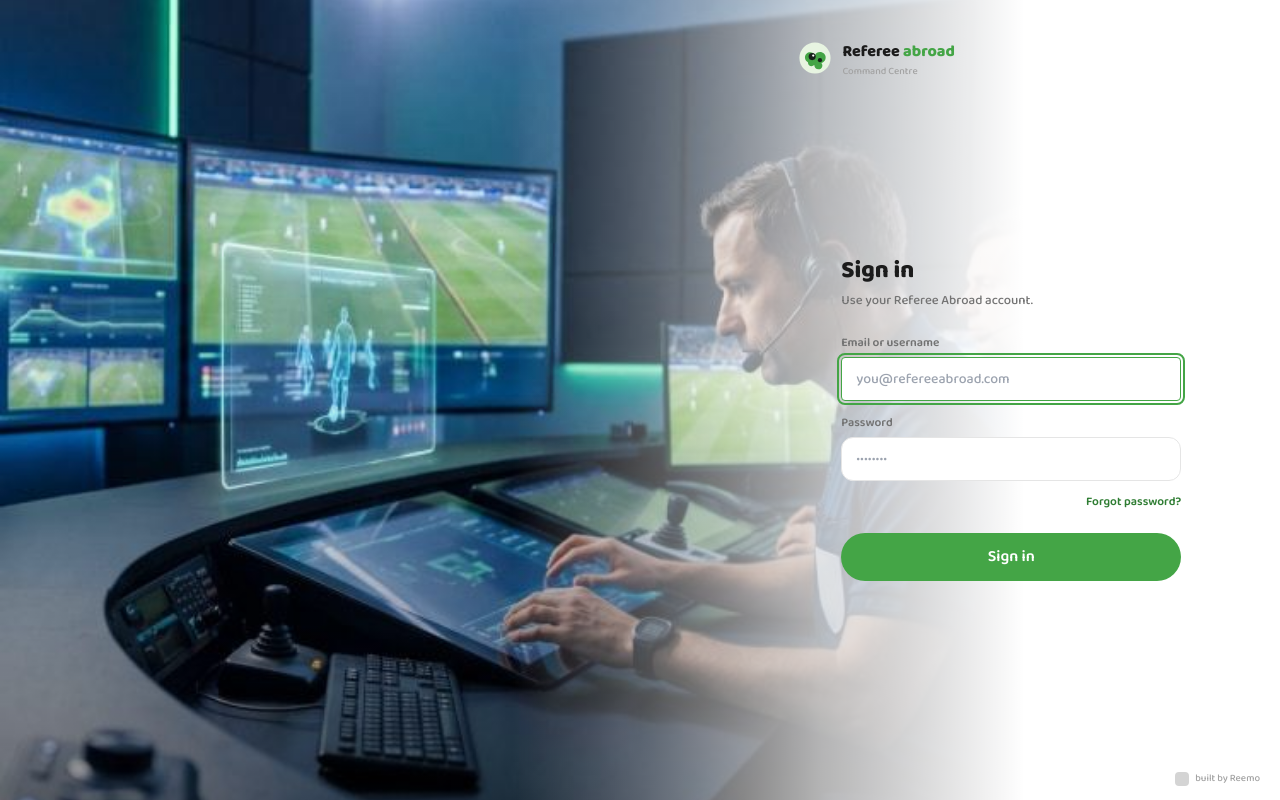
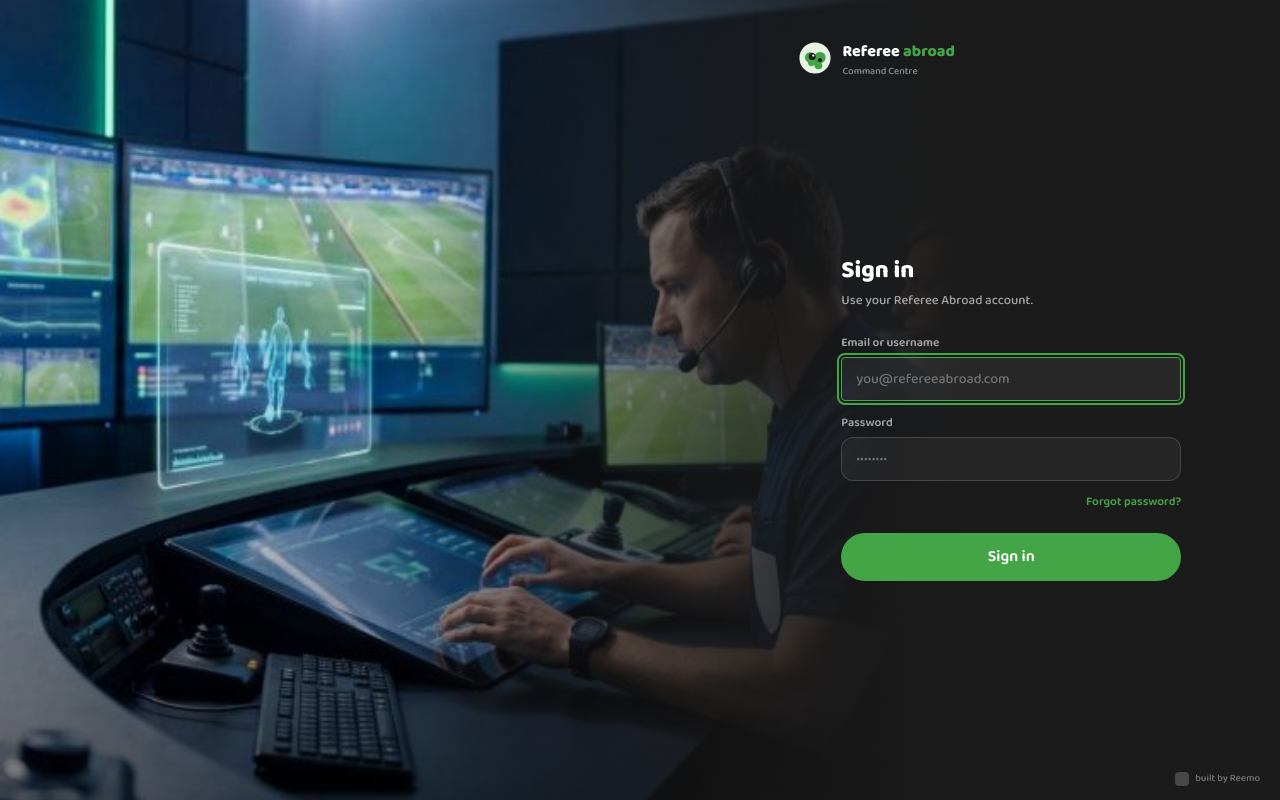
Before and after one commit to reemobv-arch/referee-abroad, a React (Vite) app: page /#/dashboard in a window 1280 px wide. Built offline with nearby package versions, Linux system fonts and the light colour scheme.

Commit message:
Dashboard login: dark theme (ink background), photo fades into the dark panel, shifted left
Co-Authored-By: Claude Opus 4.8 <noreply@anthropic.com>

```diff
--- a/src/pages/Dashboard.jsx
+++ b/src/pages/Dashboard.jsx
@@ -35,32 +35,32 @@ function DashboardLogin({ onSignIn }) {
   const [email, setEmail] = useState('')
   const [pw, setPw] = useState('')
   const submit = (e) => { e.preventDefault(); onSignIn() }
-  const inputCls = 'w-full h-11 px-3.5 rounded-xl border border-neutral-200 text-sm font-medium outline-none focus:border-brand bg-white'
+  const inputCls = 'w-full h-11 px-3.5 rounded-xl border border-white/15 bg-white/5 text-sm font-medium text-white placeholder-white/35 outline-none focus:border-brand'
   return (
-    <div className="h-screen relative flex font-sans bg-white text-ink overflow-hidden">
-      <div className="hidden md:block absolute inset-y-0 left-0 w-[80%]">
+    <div className="h-screen relative flex font-sans bg-ink text-white overflow-hidden">
+      <div className="hidden md:block absolute inset-y-0 w-[80%]" style={{ left: '-5%' }}>
         <img src="/cc-login.jpg" alt="" className="absolute inset-0 w-full h-full object-cover" />
-        <div className="absolute inset-0 bg-gradient-to-t from-black/40 via-black/5 to-transparent" />
-        <div className="absolute inset-0" style={{ background: 'linear-gradient(to right, transparent 50%, rgba(255,255,255,0.7) 80%, #ffffff 100%)' }} />
+        <div className="absolute inset-0 bg-gradient-to-t from-black/50 via-black/10 to-transparent" />
+        <div className="absolute inset-0" style={{ background: 'linear-gradient(to right, transparent 45%, rgba(27,27,27,0.7) 78%, #1b1b1b 100%)' }} />
       </div>
       <div className="relative z-10 ml-auto w-full md:w-[42%] md:min-w-[400px] md:max-w-[560px] flex flex-col px-8 sm:px-14 py-10">
         <div className="flex items-center gap-2.5">
           <RaMark />
           <div className="leading-none">
-            <p className="font-extrabold text-base">Referee <span className="text-brand">abroad</span></p>
-            <p className="text-[10px] font-medium text-neutral-400 mt-0.5">Command Centre</p>
+            <p className="font-extrabold text-base text-white">Referee <span className="text-brand">abroad</span></p>
+            <p className="text-[10px] font-medium text-white/50 mt-0.5">Command Centre</p>
           </div>
         </div>
         <form onSubmit={submit} className="m-auto w-full max-w-[340px]">
-          <h2 className="text-2xl font-extrabold text-ink">Sign in</h2>
-          <p className="text-[13px] text-neutral-500 font-medium mt-1 mb-6">Use your Referee Abroad account.</p>
-          <label className="block mb-3.5"><span className="block text-xs font-semibold text-neutral-500 mb-1.5">Email or username</span><input value={email} onChange={(e) => setEmail(e.target.value)} placeholder="you@refereeabroad.com" className={inputCls} autoFocus /></label>
-          <label className="block mb-2"><span className="block text-xs font-semibold text-neutral-500 mb-1.5">Password</span><input type="password" value={pw} onChange={(e) => setPw(e.target.value)} placeholder="••••••••" className={inputCls} /></label>
-          <div className="text-right mb-5"><a href="#" onClick={(e) => e.preventDefault()} className="text-xs font-semibold text-brand-dark hover:underline">Forgot password?</a></div>
-          <button type="submit" className="w-full h-12 rounded-full bg-brand text-white font-semibold active:scale-[0.99] transition">Sign in</button>
+          <h2 className="text-2xl font-extrabold text-white">Sign in</h2>
+          <p className="text-[13px] text-white/60 font-medium mt-1 mb-6">Use your Referee Abroad account.</p>
+          <label className="block mb-3.5"><span className="block text-xs font-semibold text-white/60 mb-1.5">Email or username</span><input value={email} onChange={(e) => setEmail(e.target.value)} placeholder="you@refereeabroad.com" className={inputCls} autoFocus /></label>
+          <label className="block mb-2"><span className="block text-xs font-semibold text-white/60 mb-1.5">Password</span><input type="password" value={pw} onChange={(e) => setPw(e.target.value)} placeholder="••••••••" className={inputCls} /></label>
+          <div className="text-right mb-5"><a href="#" onClick={(e) => e.preventDefault()} className="text-xs font-semibold text-brand hover:underline">Forgot password?</a></div>
+          <button type="submit" className="w-full h-12 rounded-full bg-brand text-white font-semibold active:scale-[0.99] transition hover:bg-brand-dark">Sign in</button>
         </form>
-        <div className="absolute bottom-3.5 right-5 flex items-center gap-1.5 text-[10px] font-medium text-neutral-400">
-          <span className="w-3.5 h-3.5 rounded bg-neutral-300" /> built by Reemo
+        <div className="absolute bottom-3.5 right-5 flex items-center gap-1.5 text-[10px] font-medium text-white/40">
+          <span className="w-3.5 h-3.5 rounded bg-white/20" /> built by Reemo
         </div>
       </div>
     </div>
```
